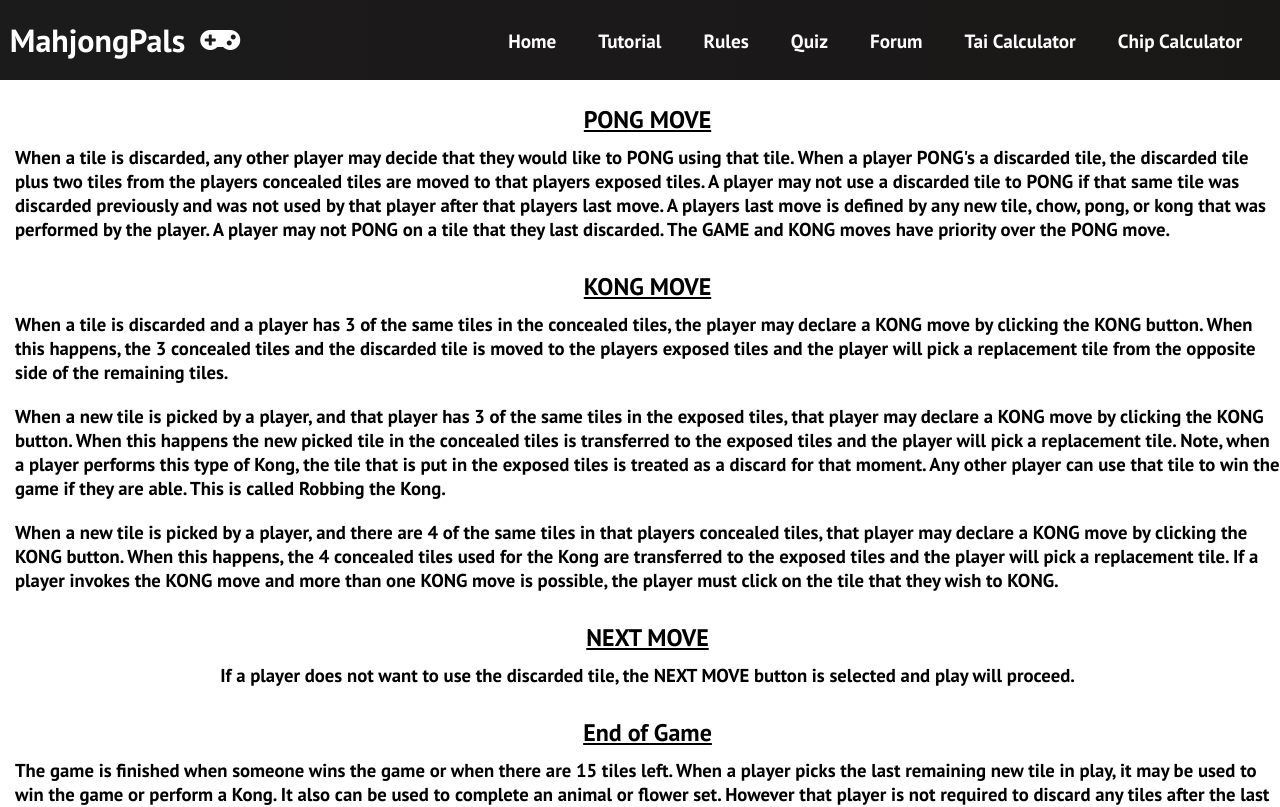
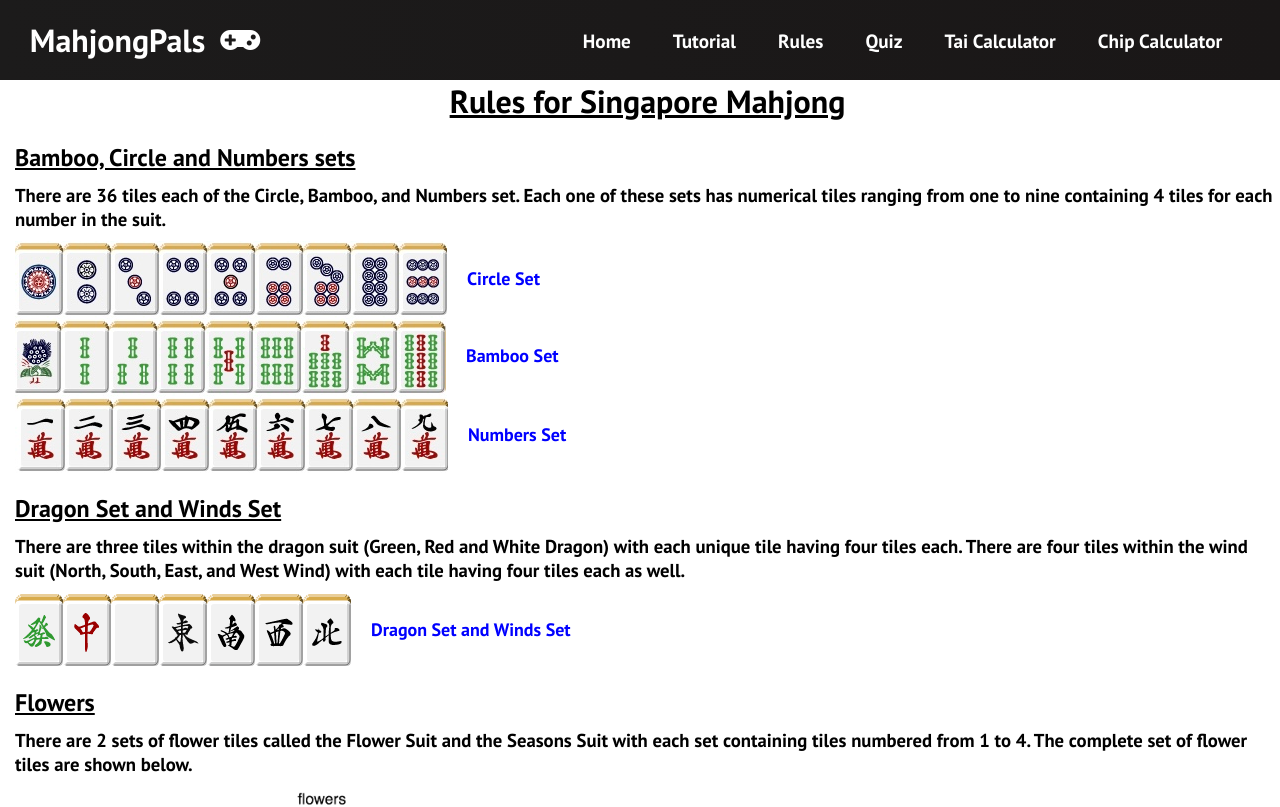
Before and after one commit to SumDumPhuc/MahjongPals, a React (Create React App) app: page /rules in a window 1280 px wide. Shown: the top 807 px of the page. Built offline with nearby package versions, Linux system fonts and the light colour scheme.

Commit message:
Fixed styling issues

```diff
--- a/src/App.js
+++ b/src/App.js
@@ -7,7 +7,6 @@ import Rules from './components/pages/Rules';
 import Quiz from './components/pages/Quiz';
 import SignUp from './components/pages/SignUp';
 import SignIn from './components/pages/SignIn';
-import Forum from './components/pages/Forum';
 import Tutorial from './components/pages/Tutorial';
 import TaiCalculator from './components/pages/TaiCalculator';
 import ChipCalculator from './components/pages/ChipCalculator';
@@ -23,7 +22,6 @@ function App() {
          <Route path='/tutorial' element={<Tutorial/>} />
          <Route path='/rules' element={<Rules/>} />
          <Route path='/quiz' element={<Quiz/>} />
-         <Route path='/forum' element={<Forum/>} />
          <Route path='/sign-up' element={<SignUp/>} />
          <Route path='/sign-in' element={<SignIn/>} />
          <Route path='/taicalculator' element={<TaiCalculator/>} />
--- a/src/components/Navbar.css
+++ b/src/components/Navbar.css
@@ -41,14 +41,14 @@
 
 .nav-menu {
   display: grid;
-  grid-template-columns: repeat(7, auto);
+  grid-template-columns: repeat(6, auto);
   grid-gap: 10px;
   list-style: none;
   text-align: center;
   width: 60vw;
   justify-content: end;
   margin-right: 2rem;
-  margin-left: 240px;
+  margin-left: 200px;
 }
 
 .nav-item {
--- a/src/components/Navbar.js
+++ b/src/components/Navbar.js
@@ -41,11 +41,6 @@ function Navbar() {
                         </Link>
                     </li>
                     <li className='nav-item'>
-                        <Link to='/forum' className='nav-links' onClick={closeMobileMenu}>
-                            Forum
-                        </Link>
-                    </li>
-                    <li className='nav-item'>
                         <Link to='/taicalculator' className='nav-links' onClick={closeMobileMenu}>
                             Tai Calculator
                         </Link>
--- a/src/components/pages/ChipCalculator.css
+++ b/src/components/pages/ChipCalculator.css
@@ -1,4 +1,4 @@
-.container {
+.container-cc {
     display: flex;
     flex-direction: column;
     justify-content: center;
--- a/src/components/pages/ChipCalculator.js
+++ b/src/components/pages/ChipCalculator.js
@@ -88,7 +88,7 @@ function ChipCalculator() {
   };
 
 return (
-    <div className="container">
+    <div className="container-cc">
       <h1 className="title">Chip Calculator</h1>
       {!submitted && (
         <form onSubmit={handleSubmit} className="form">
--- a/src/components/pages/Forum.js
+++ /dev/null
@@ -1,9 +0,0 @@
-import React from 'react'
-
-function Forum() {
-  return (
-    <div>Forum</div>
-  )
-}
-
-export default Forum
--- a/src/components/pages/Tutorial.css
+++ b/src/components/pages/Tutorial.css
@@ -8,11 +8,12 @@
 
   }
 
-  .image-container {
-    position: relative;
+  .image-container-tutorial {
+    display: flex;
+    align-items: center;
   }
 
-  .image {
+  .image-tutorial {
     width: 50%;
     height: 50%;
     object-fit: cover;
@@ -20,7 +21,7 @@
 
   }
 
-  .button-container {
+  .button-container-tutorial {
     display: flex;
     flex-direction: column; /* Align contents vertically */
     align-items: center; /* Center contents horizontally */
--- a/src/components/pages/Tutorial.js
+++ b/src/components/pages/Tutorial.js
@@ -63,15 +63,15 @@ function Tutorial() {
   return (
     <div className="tutorial-container">
       {currentScreen < 2 && (
-        <div className="image-container">
+        <div className="image-container-tutorial">
           <img
             src={backgroundImage}
             alt="Mahjong Tutorial"
-            className="image"
+            className="image-tutorial"
           />
         </div>
       )}
-      <div className="button-container">
+      <div className="button-container-tutorial">
         <h1>{screens[currentScreen].title}</h1>
         <p>{screens[currentScreen].content}</p>
         {currentScreen === 0 ? (
```
